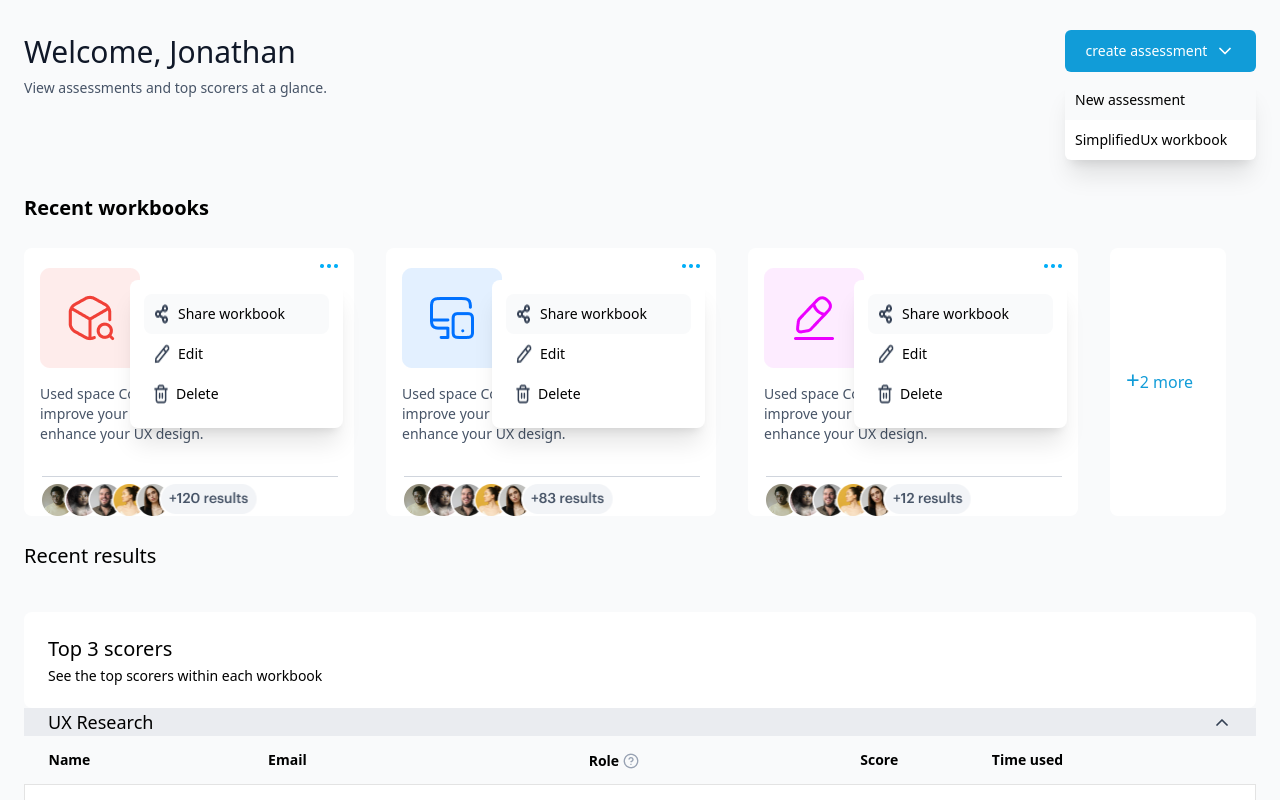
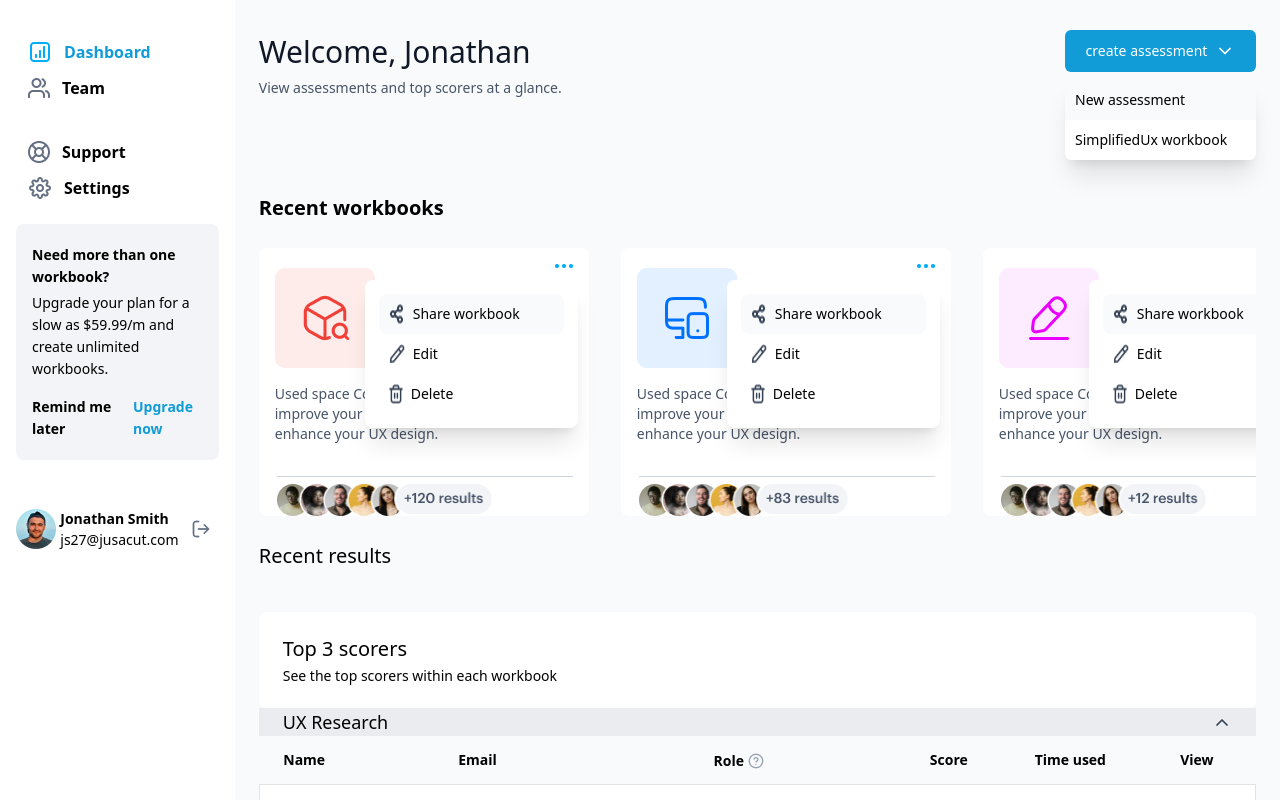
Before and after one commit to Enzyme-developer/Vue-Task, a Vue app: page / in a window 1280 px wide. Built offline with nearby package versions, Linux system fonts and the light colour scheme.

Commit message:
first commit

```diff
--- a/src/App.vue
+++ b/src/App.vue
@@ -26,7 +26,7 @@ data() {
   <div class="flex overflow-scroll relative no-scrollbar">
     <img src='./assets/hamburger.png'  @click="nav = !nav" class='absolute md:hidden right-4 top-4 '/>
     <!-- sidebar -->
-    <div v-if="nav" class="absolute md:flex md:relative z-20 bg-[#fff] flex-col h-[100vh]  w-[290px] max-h-[100vh] overflow-auto no-scrollbar">
+    <div v-if="nav" class="absolute md:hidden md:relative z-20 bg-[#fff] flex-col h-[100vh] min-w-[290px]  w-[290px] max-h-[100vh] overflow-auto no-scrollbar">
       <div class="px-7 mt-[40px]">
         <div class="flex mb-3 items-center">
           <img src="./assets/bar-chart-square-02.png" class="mr-3" alt='icon'/>
@@ -54,10 +54,38 @@ data() {
       <div class="w-full flex px-4">
         <User />
       </div>
-
-
     </div>
     <div v-else></div>
+
+    <div class="hidden md:flex md:relative z-20 bg-[#fff] flex-col h-[100vh]  w-[290px] max-h-[100vh] overflow-auto no-scrollbar">
+      <div class="px-7 mt-[40px]">
+        <div class="flex mb-3 items-center">
+          <img src="./assets/bar-chart-square-02.png" class="mr-3" alt='icon'/>
+          <p class="font-semibold text-base leading-6 text-primary">Dashboard</p>
+        </div>
+        <div class="flex mb-[40px] items-center">
+          <img src="./assets/user.png" class="mr-3" alt='icon'/>
+          <p class="font-semibold text-base leading-6">Team</p>
+        </div>
+
+        <div class="flex mb-3 items-center">
+          <img src="./assets/support.png" class="mr-3" alt='icon'/>
+          <p class="font-semibold text-base leading-6">Support</p>
+        </div>
+        <div class="flex items-center">
+          <img src="./assets/settings-01.png" class="mr-3" alt='icon'/>
+          <p class="font-semibold text-base leading-6">Settings</p>
+        </div>
+
+      </div>
+
+      <div class="w-full flex px-4">
+        <Upgrade />
+      </div>
+      <div class="w-full flex px-4">
+        <User />
+      </div>
+    </div>
 
     <!-- main -->
     <div class="w-full bg-[#F9FAFB] h-[100vh] px-6 overflow-auto no-scrollbar">
--- a/src/components/Card.vue
+++ b/src/components/Card.vue
@@ -1,8 +1,10 @@
 <template>
-    <div class="mt-8 overflow-scroll no-scrollbar">
+    <div class="flex flex-col mt-8 overflow-scroll no-scrollbar ">
         <h1 class="font-semibold text-xl leading-8 mb-6">Recent workbooks</h1>
-        <div class="no-scrollbar flex flex-wrap md:flex-nowrap overflow-scroll items-center space-x-0 space-y-4 md:space-y-0 md:space-x-8">
-        <div class="flex flex-col p-4 w-full md:w-[330px] h-[268px] rounded-lg bg-[#ffffff] relative">
+
+        <div class="overflow-x-scroll no-scrollbar flex flex-wrap md:flex-nowrap w-full space-x-0 space-y-4 md:space-y-0 md:space-x-8 ">
+
+            <div class="flex flex-col p-4 w-full md:w-[330px] min-w-[330px] h-[268px] rounded-lg bg-[#ffffff] relative">
             <img @click="show = !show" src="../assets/hamburger.png" alt='toggle' class="flex self-end" />
             <div class="flex items-center">
                 <img src='../assets/User-Research.png' alt='icon' class="w-[100px] h-[100px] mr-4" />
@@ -22,7 +24,8 @@
             <div v-else></div>
         </div>
 
-        <div class="flex flex-col p-4 w-full md:w-[330px] h-[268px] rounded-lg bg-[#ffffff] relative">
+
+        <div class="flex flex-col p-4 w-full md:w-[330px] min-w-[330px] h-[268px] rounded-lg bg-[#ffffff] relative">
             <img src="../assets/hamburger.png" alt='toggle' class="flex self-end" @click="show2 = !show2"/>
             <div class="flex items-center">
                 <img src='../assets/UX-Principles.png' alt='icon' class="w-[100px] h-[100px] mr-4" />
@@ -42,7 +45,7 @@
             <div v-else></div>
         </div>
 
-        <div class="flex flex-col p-4 w-full md:w-[330px] h-[268px] rounded-lg bg-[#ffffff] relative">
+        <div class="flex flex-col p-4 w-full md:w-[330px] min-w-[330px] h-[268px] rounded-lg bg-[#ffffff] relative">
             <img src="../assets/hamburger.png" alt='toggle' class="flex self-end" @click="show3 = !show3"/>
             <div class="flex items-center">
                 <img src='../assets/Typography.png' alt='icon' class="w-[100px] h-[100px] mr-4" />
@@ -68,7 +71,7 @@
         </div>
 
     </div>
-    </div>
+</div>
 </template>
 
 <script>
--- a/src/components/Table.vue
+++ b/src/components/Table.vue
@@ -21,7 +21,7 @@
                 <th class="flex items-center mt-[15px]">Role<span><img class='ml-1' src='../assets/help-circle.png' /></span></th>
                 <th>Score</th>
                 <th>Time used</th>
-                <th></th>
+                <th>View</th>
                 </tr>
             </thead>
             <tbody>
@@ -69,7 +69,7 @@
                 <th class="flex items-center mt-[15px]">Role<span><img class='ml-1' src='../assets/help-circle.png' /></span></th>
                 <th>Score</th>
                 <th>Time used</th>
-                <th></th>
+                <th>View</th>
                 </tr>
             </thead>
             <tbody>
@@ -118,7 +118,7 @@
                 <th class="flex items-center mt-[15px]">Role<span><img class='ml-1' src='../assets/help-circle.png' /></span></th>
                 <th>Score</th>
                 <th>Time used</th>
-                <th></th>
+                <th>View</th>
                 </tr>
             </thead>
             <tbody>
```
